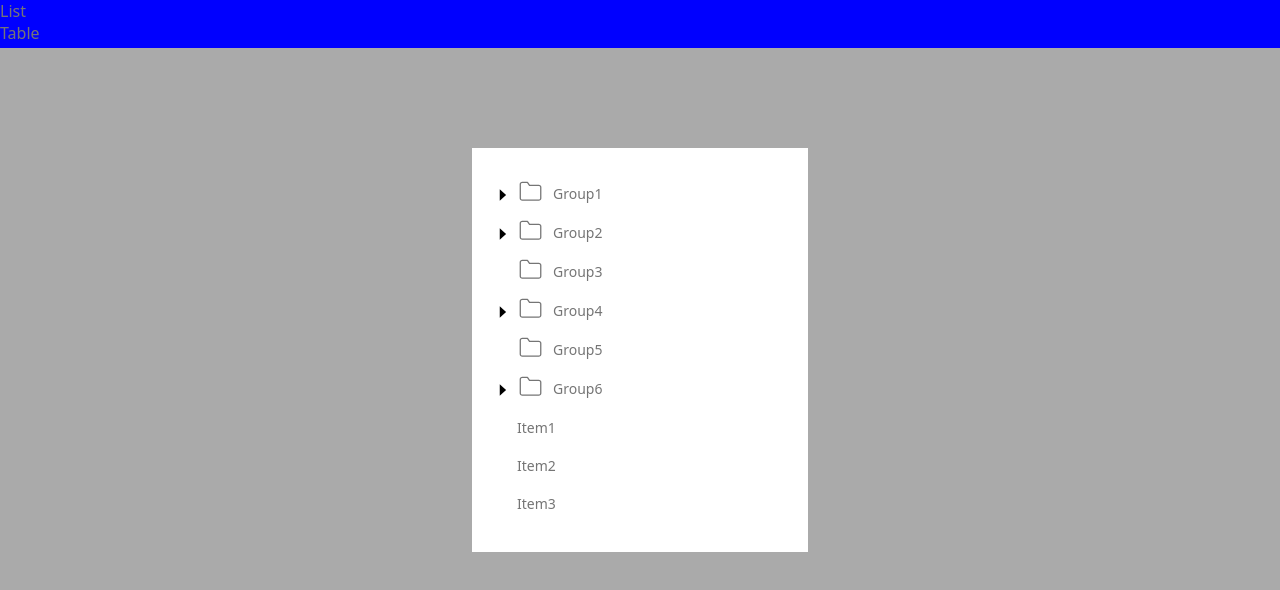
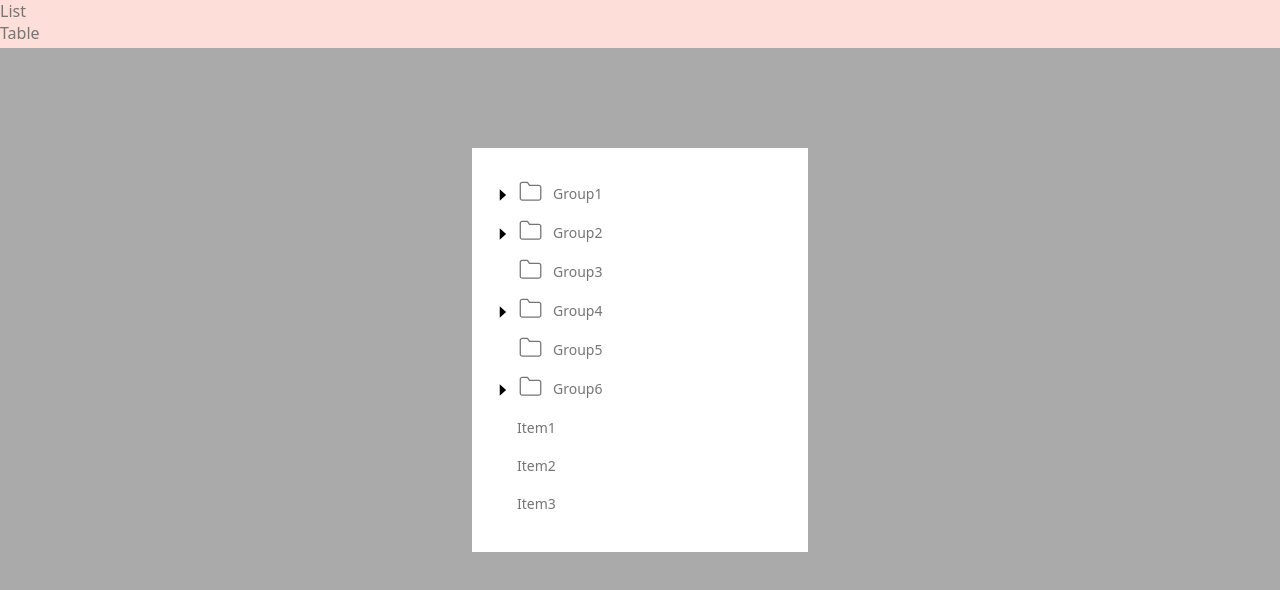
Before and after one commit to Kayoungkimjs/react-list, a React (Vite) app: page / in a window 1280 px wide. Shown: the top 590 px of the page. Built offline with nearby package versions, Linux system fonts and the light colour scheme; what emotion-normalize would draw is missing.

Commit message:
💄 Change GNB menu background color

```diff
--- a/src/components/GNB/gnb.styles.ts
+++ b/src/components/GNB/gnb.styles.ts
@@ -3,6 +3,6 @@ import styled from '@emotion/styled'
 export const GnbContainer = styled.div`
   width: 100%;
   height: 48px;
-  background-color: blue;
+  background-color: #fdded8;
   margin-bottom: 100px;
 `
```
